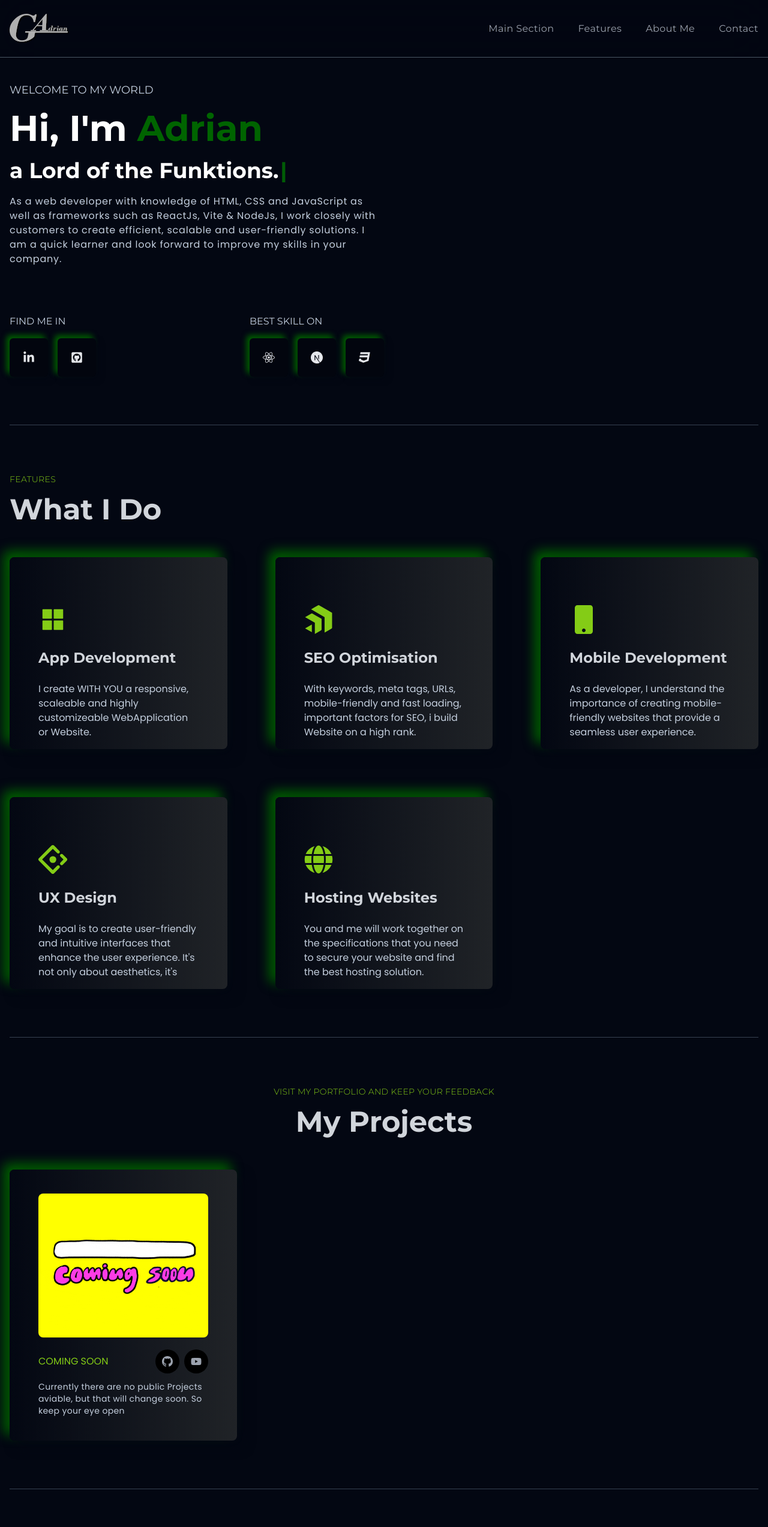
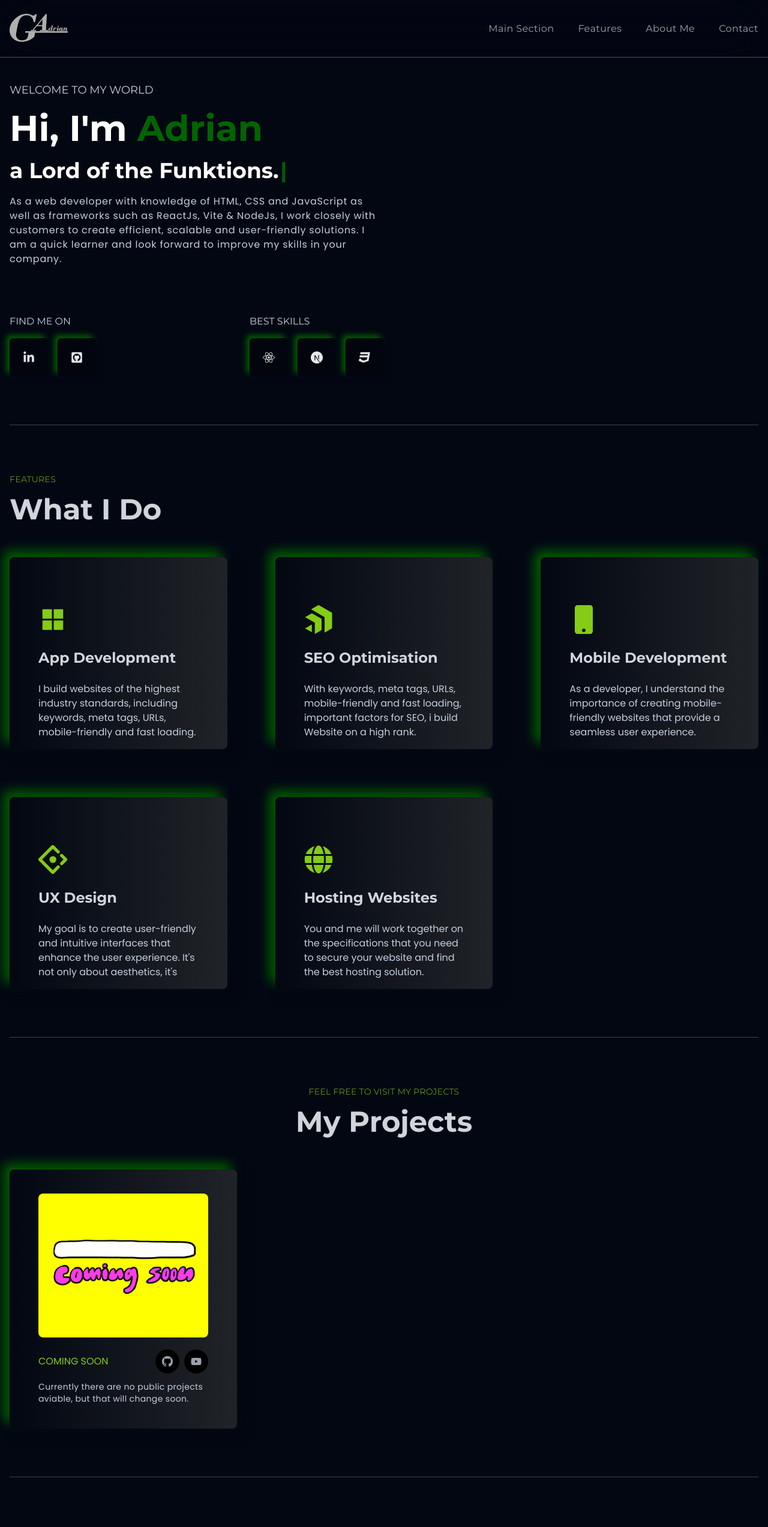
Before and after one commit to Wulfinator/portfolio1, a React (Vite) app: page / in a window 1280 px wide. Shown: the top 2546 px of the page at 60% size. Built offline with nearby package versions, Linux system fonts and the light colour scheme.

Commit message:
skills geändert

```diff
--- a/src/components/Feature.tsx
+++ b/src/components/Feature.tsx
@@ -16,7 +16,7 @@ const Feature = () => {
         <div className="grid grid-cols-1 gap-6 md:grid-cols-2 xl:grid-cols-3 xl:gap-20">
           <Card
             title="App Development"
-            des="I create WITH YOU a responsive, scaleable and highly customizeable WebApplication or Website."
+            des="I build websites of the highest industry standards, including keywords, meta tags, URLs, mobile-friendly and fast loading. All important factors for SEO to rank high on search engines."
             icon={<AiFillAppstore />}
           />
           <Card
--- a/src/components/LeftBanner.tsx
+++ b/src/components/LeftBanner.tsx
@@ -34,7 +34,7 @@ const LeftBanner = () => {
       <div className="flex flex-col justify-between gap-6 xl:flex-row lgl:gap-0">
         <div>
           <h2 className="mb-4 text-base uppercase font-titleFont">
-            Find me in
+            Find me on
           </h2>
           <div className="flex gap-4">
             <SocialLinks />
@@ -42,7 +42,7 @@ const LeftBanner = () => {
         </div>
         <div>
           <h2 className="mb-4 text-base uppercase font-titleFont">
-            BEST SKILL ON
+            BEST SKILLS
           </h2>
           <div className="flex gap-4">
             <span className="bannerIcon">
--- a/src/components/Projects.tsx
+++ b/src/components/Projects.tsx
@@ -13,14 +13,14 @@ const Projects = () => {
       <FadeIn>
         <div className="flex items-center justify-center text-center">
           <Title
-            title="VISIT MY PORTFOLIO AND KEEP YOUR FEEDBACK"
+            title="FEEL FREE TO VISIT MY PROJECTS"
             des="My Projects"
           />
         </div>
         <div className="grid grid-cols-1 gap-6 md:grid-cols-2 xl:grid-cols-3 xl:gap-14">
           <ProjectsCard
             title="Coming Soon"
-            des="Currently there are no public Projects aviable, but that will change soon. So keep your eye open"
+            des="Currently there are no public projects aviable, but that will change soon."
             src={commingsoon}
           />
 
--- a/src/components/Skills.tsx
+++ b/src/components/Skills.tsx
@@ -92,13 +92,26 @@ const Skills = () => {
         </div>
         <div className="flex flex-col gap-6">
           <div className="overflow-x-hidden">
+            <p className="text-sm font-medium uppercase">JavaSscript</p>
+            <span className="inline-flex w-full h-2 mt-2 bg-gray-700 rounded-md">
+              <motion.span
+                initial={{ x: "-100%", opacity: 0 }}
+                animate={{ x: 0, opacity: 1 }}
+                transition={{ duration: 0.5, delay: 0.5 }}
+                className="w-[75%] h-full bg-gradient-to-r from-blue-600 via-pink-500 to-red-500 rounded-md relative"
+              >
+                <span className="absolute right-0 -top-7">75%</span>
+              </motion.span>
+            </span>
+          </div>
+          <div className="overflow-x-hidden">
             <p className="text-sm font-medium uppercase">React</p>
             <span className="inline-flex w-full h-2 mt-2 bg-gray-700 rounded-md">
               <motion.span
                 initial={{ x: "-100%", opacity: 0 }}
                 animate={{ x: 0, opacity: 1 }}
                 transition={{ duration: 0.5, delay: 0.5 }}
-                className="relative w-[60%] h-full rounded-md bg-gradient-to-r from-blue-600 via-pink-500 to-red-500"
+                className="relative w-[80%] h-full rounded-md bg-gradient-to-r from-blue-600 via-pink-500 to-red-500"
               >
                 <span className="absolute right-0 -top-7">60%</span>
               </motion.span>
@@ -114,19 +127,6 @@ const Skills = () => {
                 className="w-[80%] h-full bg-gradient-to-r from-blue-600 via-pink-500 to-red-500 rounded-md relative"
               >
                 <span className="absolute right-0 -top-7">80%</span>
-              </motion.span>
-            </span>
-          </div>
-          <div className="overflow-x-hidden">
-            <p className="text-sm font-medium uppercase">JAVASCRIPT</p>
-            <span className="inline-flex w-full h-2 mt-2 bg-gray-700 rounded-md">
-              <motion.span
-                initial={{ x: "-100%", opacity: 0 }}
-                animate={{ x: 0, opacity: 1 }}
-                transition={{ duration: 0.5, delay: 0.5 }}
-                className="w-[75%] h-full bg-gradient-to-r from-blue-600 via-pink-500 to-red-500 rounded-md relative"
-              >
-                <span className="absolute right-0 -top-7">75%</span>
               </motion.span>
             </span>
           </div>
@@ -169,19 +169,6 @@ const Skills = () => {
               </motion.span>
             </span>
           </div>
-          <div className="overflow-x-hidden">
-            <p className="text-sm font-medium uppercase">SOFTWARE</p>
-            <span className="inline-flex w-full h-2 mt-2 bg-gray-700 rounded-md">
-              <motion.span
-                initial={{ x: "-100%", opacity: 0 }}
-                animate={{ x: 0, opacity: 1 }}
-                transition={{ duration: 0.5, delay: 0.5 }}
-                className="w-[90%] h-full bg-gradient-to-r from-blue-600 via-pink-500 to-red-500 rounded-md relative"
-              >
-                <span className="absolute right-0 -top-7">90%</span>
-              </motion.span>
-            </span>
-          </div>
         </div>
       </div>
     </motion.div>
```
Also changed, not shown: 1 other file (tests, documents, lock files or other folders).
